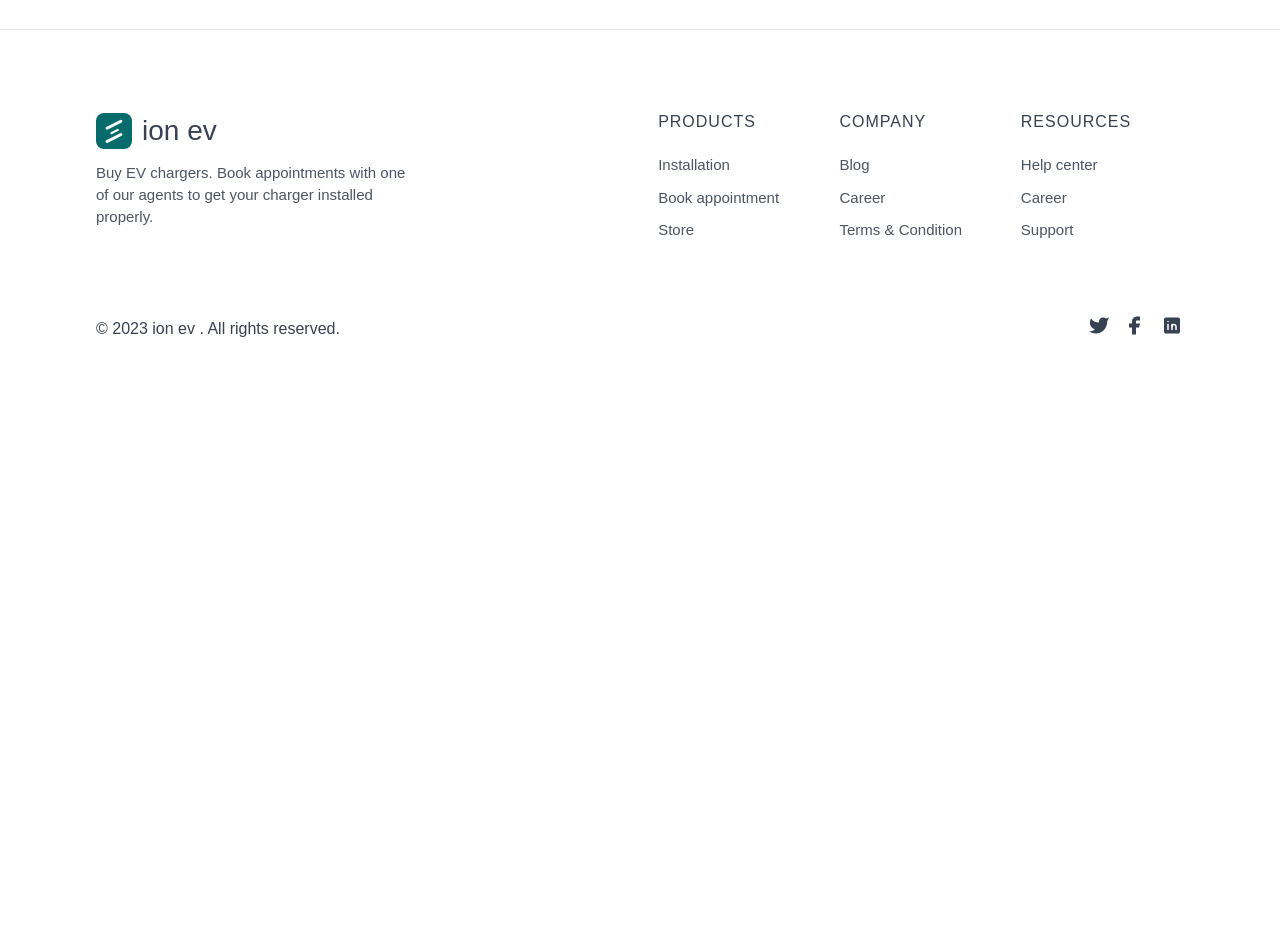
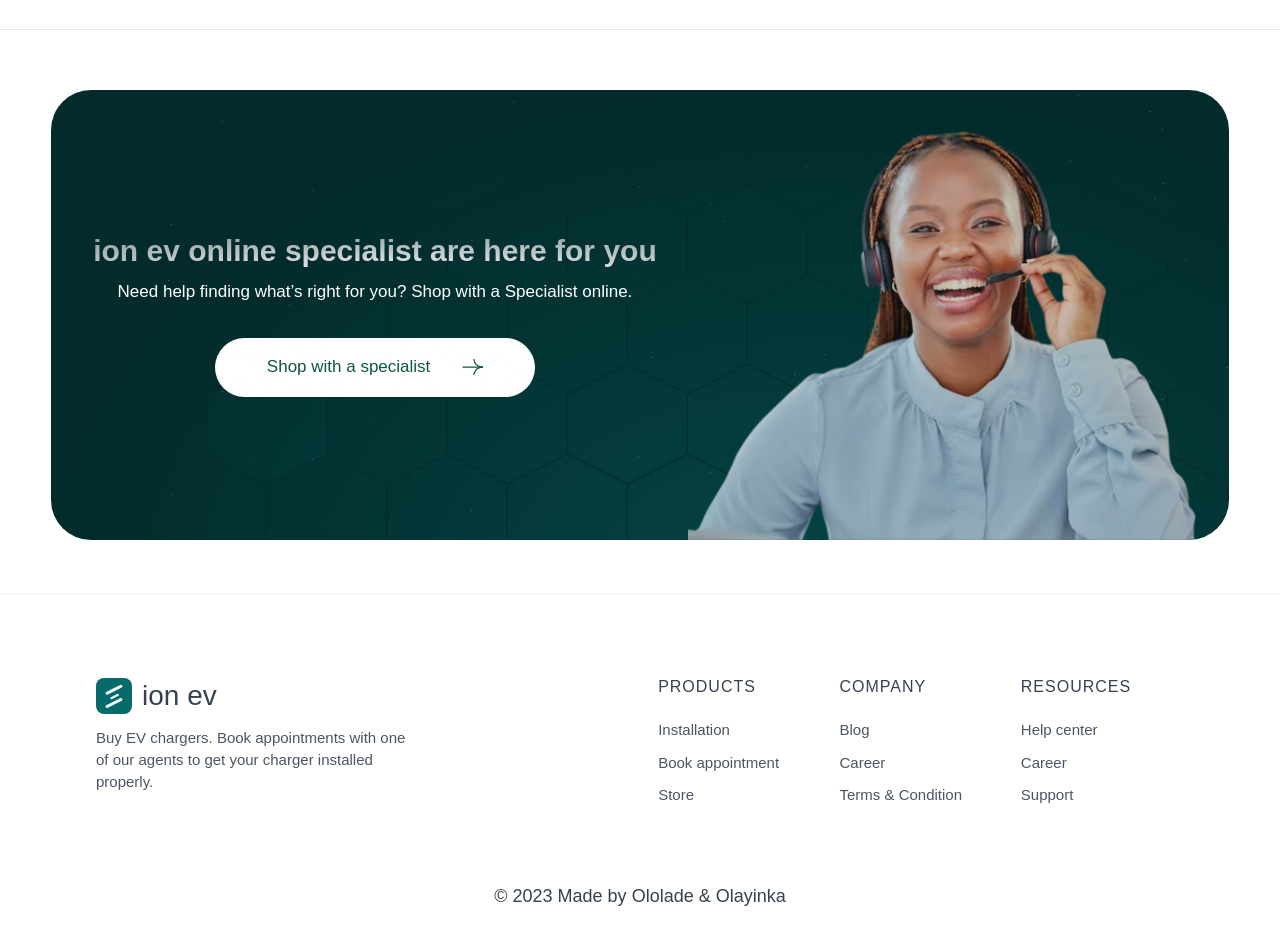
Before and after one commit to owlcode3/ion-ev, a React (Vite) app: page /shop in a window 1280 px wide. Shown: the part 6240-7165 px from the top of the page. Before the commit the page ends 6600 px from the top, so only its background shows below. Built offline with nearby package versions, Linux system fonts and the light colour scheme; a web font is replaced by a local one.

Commit message:
made some changes on the footer ui

```diff
--- a/src/components/component/Footer.tsx
+++ b/src/components/component/Footer.tsx
@@ -1,3 +1,4 @@
+import { Link } from "react-router-dom"
 import LogoGreen from "./LogoGreen"
 
 
@@ -37,13 +38,13 @@ function Footer() {
 
         <ul className="footer__box-2">
           <li className="footer__copyright">
-            © 2023 ion ev . All rights reserved.
+            © {new Date().getFullYear()} Made by <Link className="footer__external-link" to="https://twitter.com/OloladeBello_">Ololade</Link> & <Link className="footer__external-link" to="https://twitter.com/LehtherHead">Olayinka</Link>
           </li>
-          <li className="footer__icons">
+          {/* <li className="footer__icons">
             <span className="footer__icon-box"><img className="footer__icon" src="/twitter-icon.svg" alt="twitter icon" /></span>
             <span className="footer__icon-box"><img className="footer__icon" src="/facebook-icon.svg" alt="facebook icon" /></span>
             <span className="footer__icon-box"><img className="footer__icon" src="/linkedin-icon.svg" alt="linkedin icon" /></span>
-          </li>
+          </li> */}
         </ul>
       </div>
     </footer>
--- a/src/components/layouts/Shop/ShopBody.tsx
+++ b/src/components/layouts/Shop/ShopBody.tsx
@@ -2,6 +2,7 @@ import Accessories from "../../component/Accessories"
 import Adapters from "../../component/Adapters"
 import Charging from "../../component/Charging"
 import Commercial from "../../component/Commercial"
+import OnlineSpecialist from "../../component/OnlineSpecialist"
 import Residential from "../../component/Residential"
 
 
@@ -13,6 +14,7 @@ function ShopBody() {
       <Adapters />
       <Charging />
       <Accessories />
+      <OnlineSpecialist />
     </div>
   )
 }
--- a/src/styles/components/footer.scss
+++ b/src/styles/components/footer.scss
@@ -43,7 +43,7 @@
 
 .footer__box-2 {
   display: flex;
-  justify-content: space-between;
+  justify-content: center;
   align-items: center;
 }
 
@@ -82,11 +82,24 @@
   color: $color-txt-7;
 }
 
-.footer__icons {
-  @extend %center;
-  gap: 2rem;
+// .footer__icons {
+//   @extend %center;
+//   gap: 2rem;
+// }
+
+// .footer__icon-box {
+//   cursor: pointer;
+// }
+
+.footer__copyright {
+  font-style: normal;
+  font-weight: 500;
+  font-size: 1.8rem;
+  text-align: center;
+  color: $color-txt-7;
 }
 
-.footer__icon-box {
+.footer__external-link {
   cursor: pointer;
+  font-weight: 400;
 }
--- a/src/styles/components/onlineSpecialist.scss
+++ b/src/styles/components/onlineSpecialist.scss
@@ -4,7 +4,7 @@
   height: 56rem;
   background: $color-white;
   font-style: normal;
-  margin-top: 1rem;
+  margin-top: 0.5rem;
   border-bottom: 0.1px solid rgb(107, 114, 128, 0.1);
   @include media("<=56.25em") {
     // 900px
```
Also changed, not shown: src/components/component/ChargerInstallation.tsx (deleted, +0 -109 lines).
